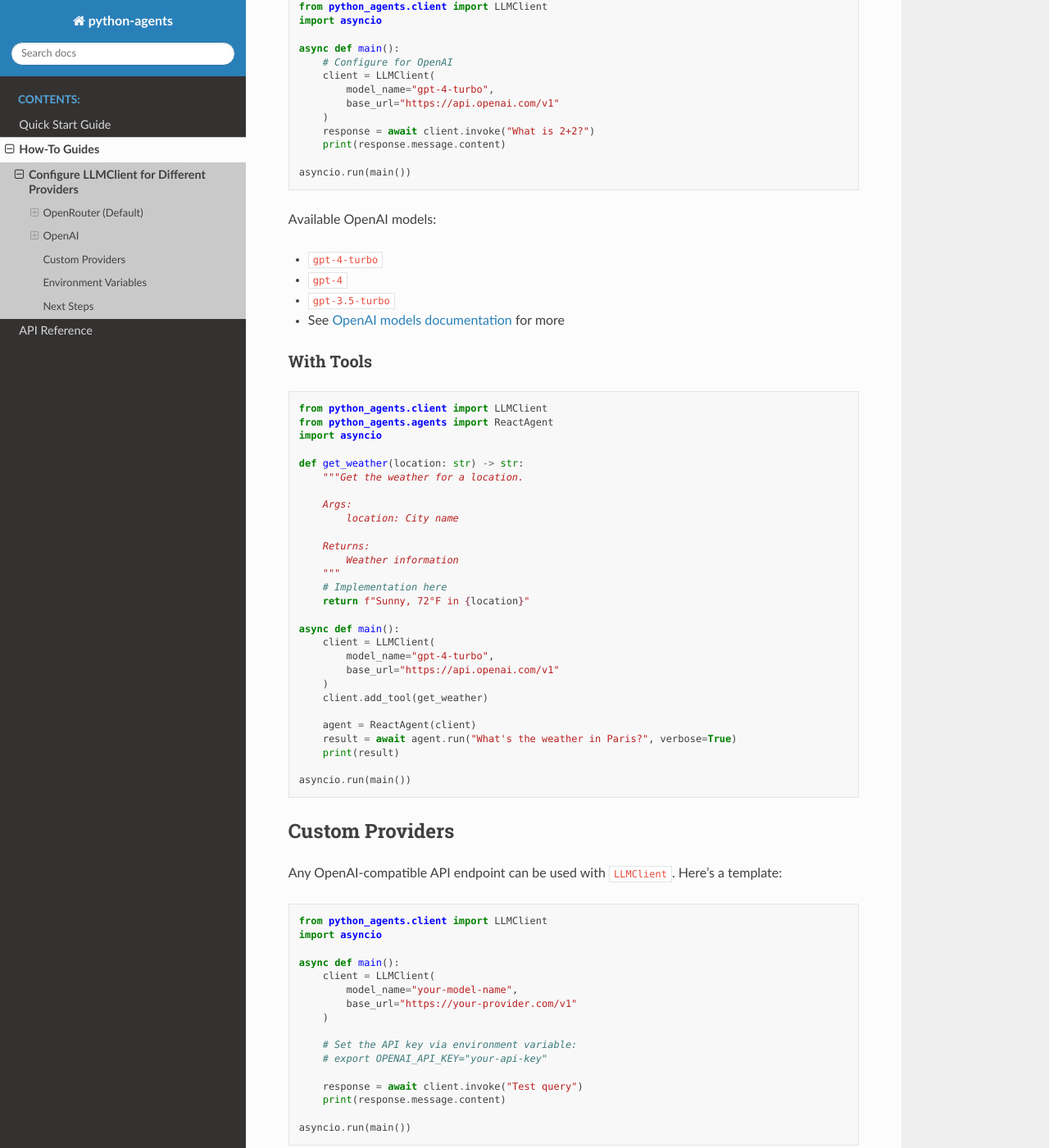
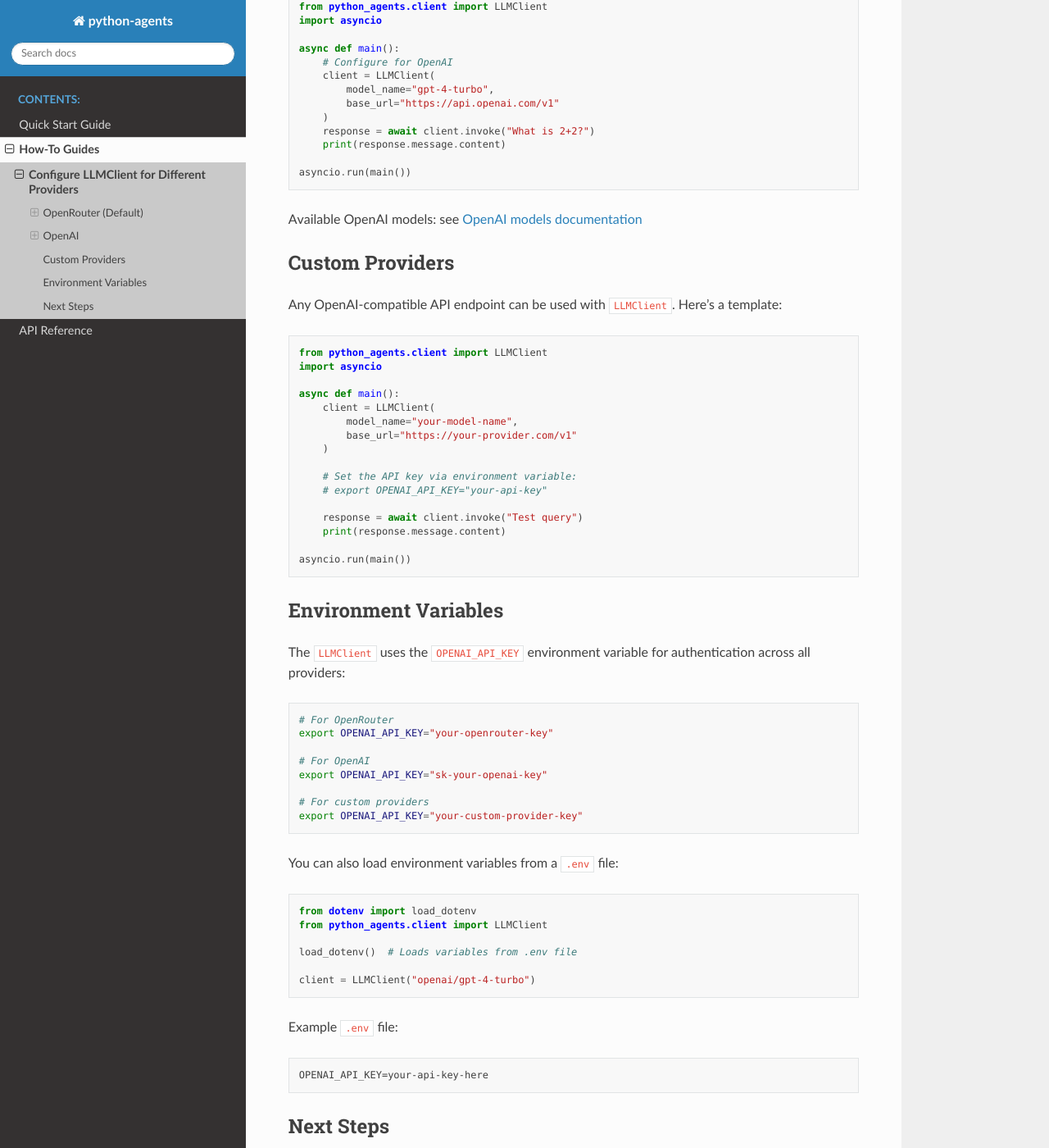
Before and after one commit to MichaelAnckaert/python-agents, a Sphinx documentation site: the page built from docs/source/howto/configure_providers.rst, in a window 1280 px wide and 1400 px high, scrolled down 1245 px. Shown: the whole window at 82% size. Built offline with Sphinx 7.4.7 and the Read the Docs theme 3.1.0, drawn with Linux system fonts in a browser that asks for light colours.

Commit message:
Remove redundant OpenAI models list and example usage with tools from configure_providers documentation

```diff
--- a/docs/source/howto/configure_providers.rst
+++ b/docs/source/howto/configure_providers.rst
@@ -70,46 +70,7 @@ Usage
 
    asyncio.run(main())
 
-Available OpenAI models:
-
-* ``gpt-4-turbo``
-* ``gpt-4``
-* ``gpt-3.5-turbo``
-* See `OpenAI models documentation <https://platform.openai.com/docs/models>`_ for more
-
-With Tools
-~~~~~~~~~~
-
-.. code-block:: python
-
-   from python_agents.client import LLMClient
-   from python_agents.agents import ReactAgent
-   import asyncio
-
-   def get_weather(location: str) -> str:
-       """Get the weather for a location.
-
-       Args:
-           location: City name
-
-       Returns:
-           Weather information
-       """
-       # Implementation here
-       return f"Sunny, 72°F in {location}"
-
-   async def main():
-       client = LLMClient(
-           model_name="gpt-4-turbo",
-           base_url="https://api.openai.com/v1"
-       )
-       client.add_tool(get_weather)
-
-       agent = ReactAgent(client)
-       result = await agent.run("What's the weather in Paris?", verbose=True)
-       print(result)
-
-   asyncio.run(main())
+Available OpenAI models: see `OpenAI models documentation <https://platform.openai.com/docs/models>`_
 
 Custom Providers
 ----------------
```
